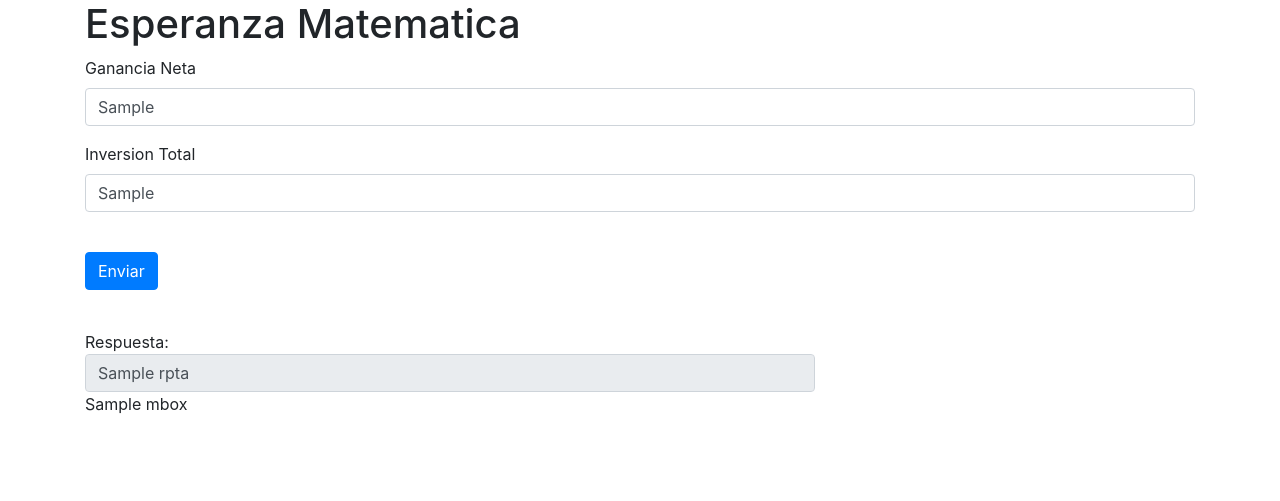
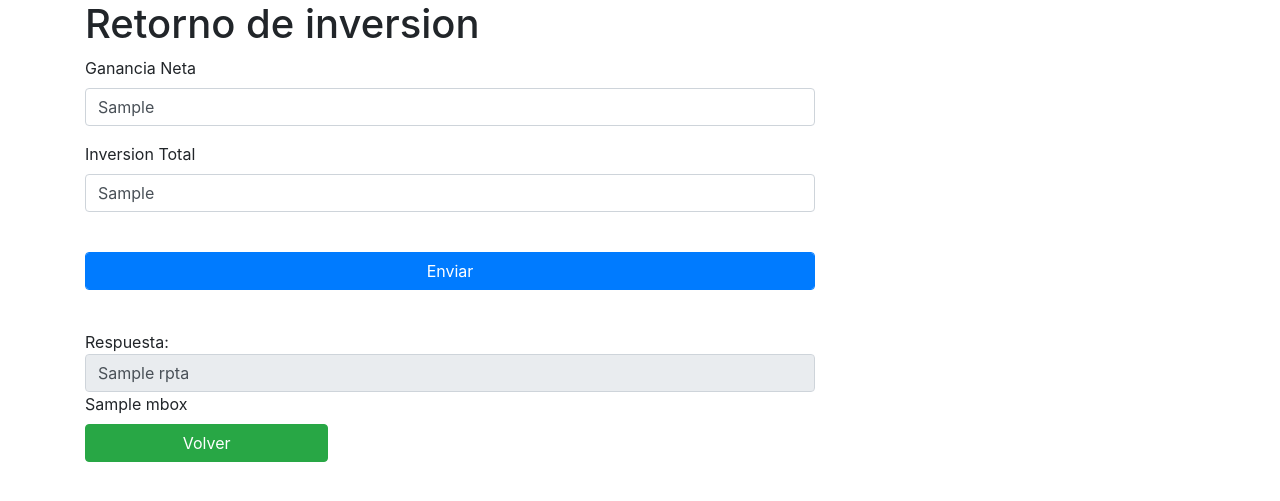
Before and after one commit to Alexangb/tuEnciclopedia, a PHP site: the page made by app/views/apuestas/retornoDeInvercion.phtml in a window 1280 px wide. Shown: the top 501 px of the page. Run offline with PHP 8.4, Linux system fonts and the light colour scheme; the template is opened without the code that fills it: most values are stand-ins (such as "Sample title", 1, 10 or a date in 2020); some libraries are stand-ins or nearby versions.

Commit message:
proyecto culminado v1

```diff
--- a/app/views/apuestas/retornoDeInvercion.phtml
+++ b/app/views/apuestas/retornoDeInvercion.phtml
@@ -6,32 +6,32 @@
 	<meta http-equiv="X-UA-Compatible" content="IE=edge">
 	<meta name="viewport" content="width=device-width, initial-scale=1.0">
 	<link rel="stylesheet" href="https://stackpath.bootstrapcdn.com/bootstrap/4.4.1/css/bootstrap.min.css" integrity="sha384-Vkoo8x4CGsO3+Hhxv8T/Q5PaXtkKtu6ug5TOeNV6gBiFeWPGFN9MuhOf23Q9Ifjh" crossorigin="anonymous">
-	<title>Document</title>
+
 </head>
 
 <body>
 	<div class="container">
 		<div class="row">
 			<div class="col-sm-8">
-				<h1>Esperanza Matematica</h1>
+				<h1>Retorno de inversion</h1>
 			</div>
 		</div>
 		<div class="row">
-			<div class="col">
+			<div class="col-sm-8">
 				<form action="<?= URL ?>apuestas/retornoDeInvercion" method="post">
 					<div class="form-group">
 						<label for="val1">Ganancia Neta</label>
-						<input type="int" name="val1" id="val1" class="form-control" value="<?= $data['val1'] ?>">
+						<input type="int" name="val1" id="val1" required class="form-control" value="<?= $data['val1'] ?>">
 
 					</div>
 					<div class="form-group">
 						<label for="val2">Inversion Total</label>
-						<input type="int" name="val2" id="val2" class="form-control" value="<?= $data['val2'] ?>">
+						<input type="int" name="val2" id="val2" required class="form-control" value="<?= $data['val2'] ?>">
 
 					</div>
 					<br>
 					<div class="form-group">
-						<button type="submit" class="btn btn-primary">Enviar</button>
+						<button type="submit" class="btn btn-primary form-control">Enviar</button>
 					</div>
 				</form>
 
@@ -43,6 +43,9 @@
 
 				Respuesta: <input type="int" class="form-control" value="<?= $data['rpta'] ?>" disabled>
 				<label for=""> <?= $data['mbox'] ?></label>
+				<div class="form-group">
+					<a href="../apuestas" class="btn btn-success col-sm-4"> Volver</a>
+				</div>
 			</div>
 		</div>
 	</div>
--- a/app/views/sistemas/index.phtml
+++ b/app/views/sistemas/index.phtml
@@ -31,7 +31,7 @@ function contenedor()
 
 				<div class="card">
 
-					<img src="img/face1.jpg" alt="">
+					<img src="img/img1rpu.png" alt="">
 
 					<div class="contenido-texto-card">
 						<h4>Single Responsability Principle (SRP)</h4>
@@ -71,7 +71,7 @@ function contenedor()
 			</div>
 			<div class="cards">
 				<div class="card">
-					<img src="img/face2.jpg" alt="">
+					<img src="img/pimg2.png" alt="">
 					<div class="contenido-texto-card">
 						<h4>Dependency Inversion Principle</h4>
 
```
Also changed, not shown: app/controllers/apuestasController.php (+11 -11 lines), app/views/apuestas/casaApuesta.phtml (+8 -5 lines), app/views/apuestas/gananciaNeta.phtml (+4 -4 lines), public/img/img1rpu.png (added), public/img/pimg2.png (added).
